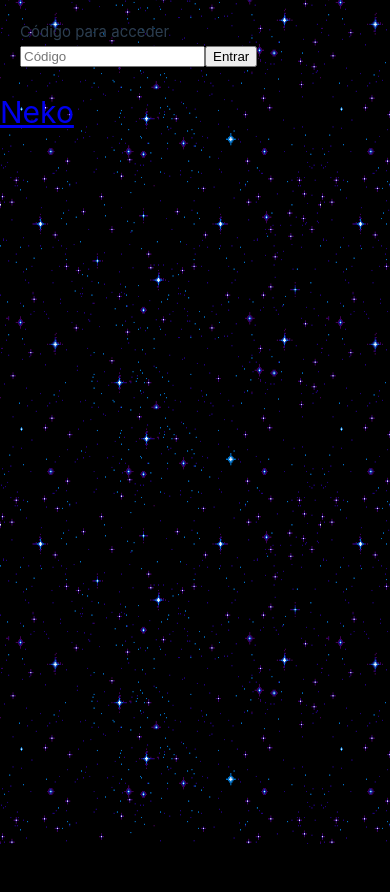
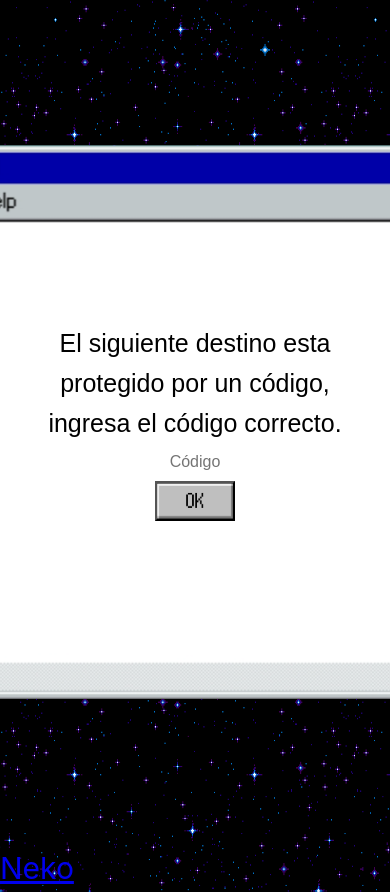
Before and after one commit to JairoLara/lechebronca-front, a Vue app in the folder Lechebronca/: page /admin in a window 390 px wide. Before the commit the page ends 844 px from the top, so only its background shows below. Built offline with nearby package versions, Linux system fonts and the light colour scheme.

Commit message:
vista funcional de acceso admin

```diff
--- a/Lechebronca/src/views/AdminLogin.vue
+++ b/Lechebronca/src/views/AdminLogin.vue
@@ -1,13 +1,15 @@
 <template>
-  <div class="admin-login">
-    <p>Código para acceder</p>
+  <div class="contenedor-prin">
+    <div class="admin-login">
+      <p class="texto">El siguiente destino esta protegido por un código, ingresa el código correcto.</p>
 
-    <form @submit.prevent="entrar">
-      <input v-model="codigo" type="password" placeholder="Código" required />
-      <button type="submit">Entrar</button>
-    </form>
+      <form class="campos" @submit.prevent="entrar">
+        <input class="codigo" v-model="codigo" type="password" placeholder="Código" required />
+        <button class="boton" type="submit">Entrar</button>
+      </form>
 
-    <p>{{ mensaje }}</p>
+      <p class="mensaje">{{ mensaje }}</p>
+    </div>
   </div>
 </template>
 
@@ -19,8 +21,6 @@ export default {
       codigo: '',
       mensaje: '',
       backendUrl: 'https://lechebronca-backend-production-b77f.up.railway.app'
-      // 'http://localhost:3000'
-      //  https://lechebronca-backend-production-b77f.up.railway.app
     };
   },
   methods: {
@@ -47,9 +47,94 @@ export default {
 </script>
 
 <style scoped>
+.contenedor-prin {
+  height: 100vh;
+  background-image: url('@/assets/pass_img.png');
+  background-repeat: no-repeat;
+  background-position: center center;
+  display: flex;
+  justify-content: center;
+  align-items: center;
+}
+
+.mensaje{
+  color: darkred;
+}
+
+.codigo{
+  font-size: 1.2rem;
+  outline: none;
+  padding: 12px 16px;
+  width: 50%;
+  border: none;
+  font-family: 'agency fb', sans-serif;
+}
+.boton{
+  background-image: url('@/assets/OK_btn.png');
+  background-repeat: no-repeat;
+  background-position: center center;
+  text-indent: -9999px;
+  background-size: 100px 50px;
+  width: 100px;
+  height: 50px;
+  font-size: 1.2rem;
+  padding: 12px 16px;
+  cursor: pointer;
+}
+.boton:hover {
+  box-shadow: inset 0 0 0 1000px rgba(0, 0, 0, 0.3);
+}
+
 .admin-login {
+  padding: 30px;
+  text-align: center;
+  width: 90%;
+  color: black;
+  font-size: 35px;
+  font-family: 'agency fb', sans-serif;
   max-width: 400px;
-  margin: auto;
-  padding: 20px;
+
+}
+
+@media (max-width: 480px) {
+.contenedor-prin {
+  height: 100vh;
+  background-image: url('@/assets/pass_img.png');
+  background-repeat: no-repeat;
+  background-position: center center;
+  display: flex;
+  justify-content: center;
+  align-items: center;
+}
+
+  .texto{
+  font-size: 25px;
+}
+  .admin-login {
+    font-size: 1rem;
+    padding: 20px;
+  }
+
+  .campos {
+    flex-direction: column;
+    align-items: center;
+    gap: 2rem;
+  }
+  .codigo {
+    outline: none;
+    text-align: center;
+    font-size: 1rem;
+    max-width: 300px;
+    width: 100%;
+    padding: 10px 14px;
+  }
+
+  .boton {
+    background-size: 80px 40px;
+    left: 50%;
+
+    width: 80px;
+    height: 40px;
+  }
 }
 </style>
```
Also changed, not shown: Lechebronca/src/assets/OK_btn.png (added), Lechebronca/src/assets/pass_img.png (added).
